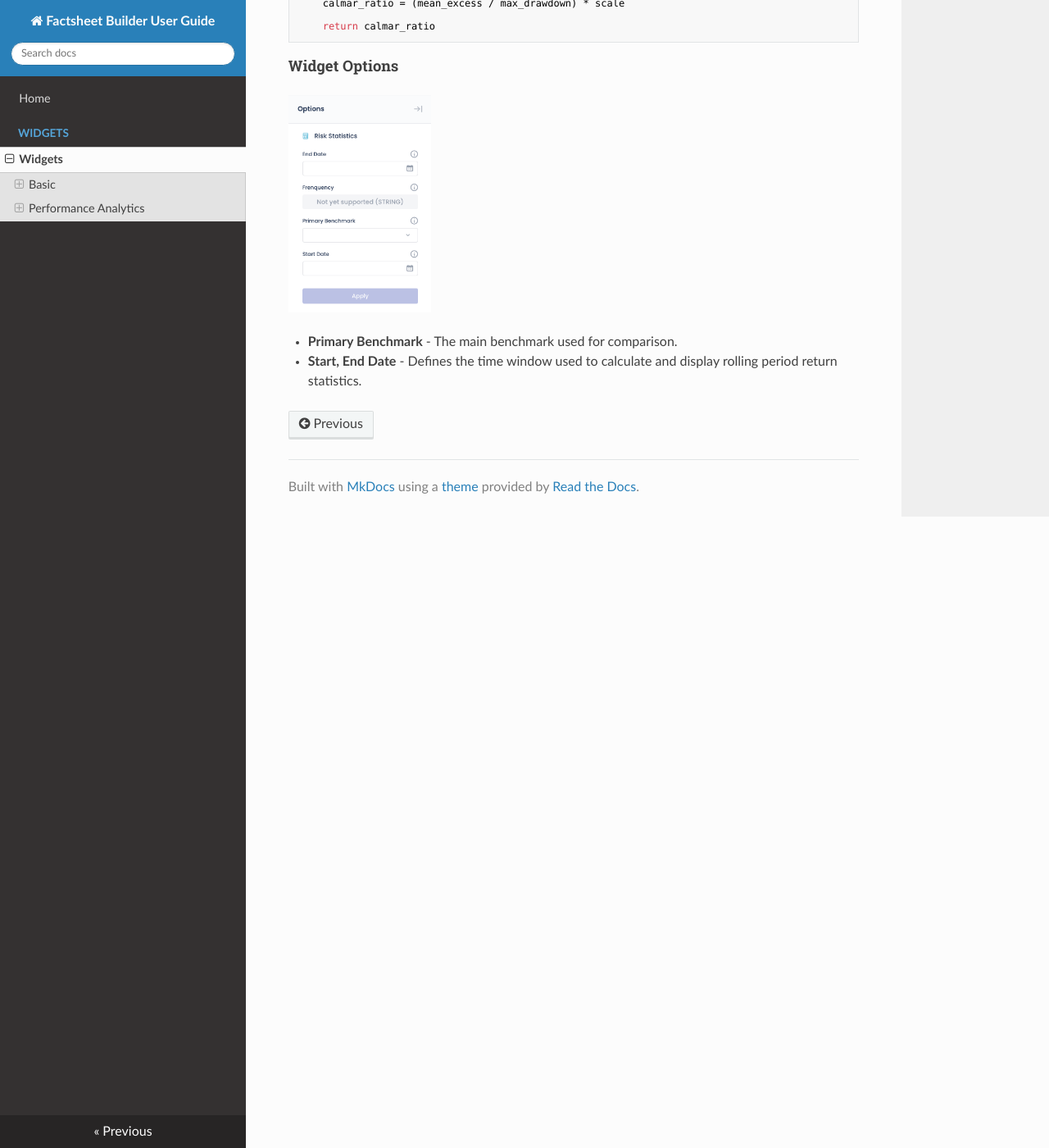
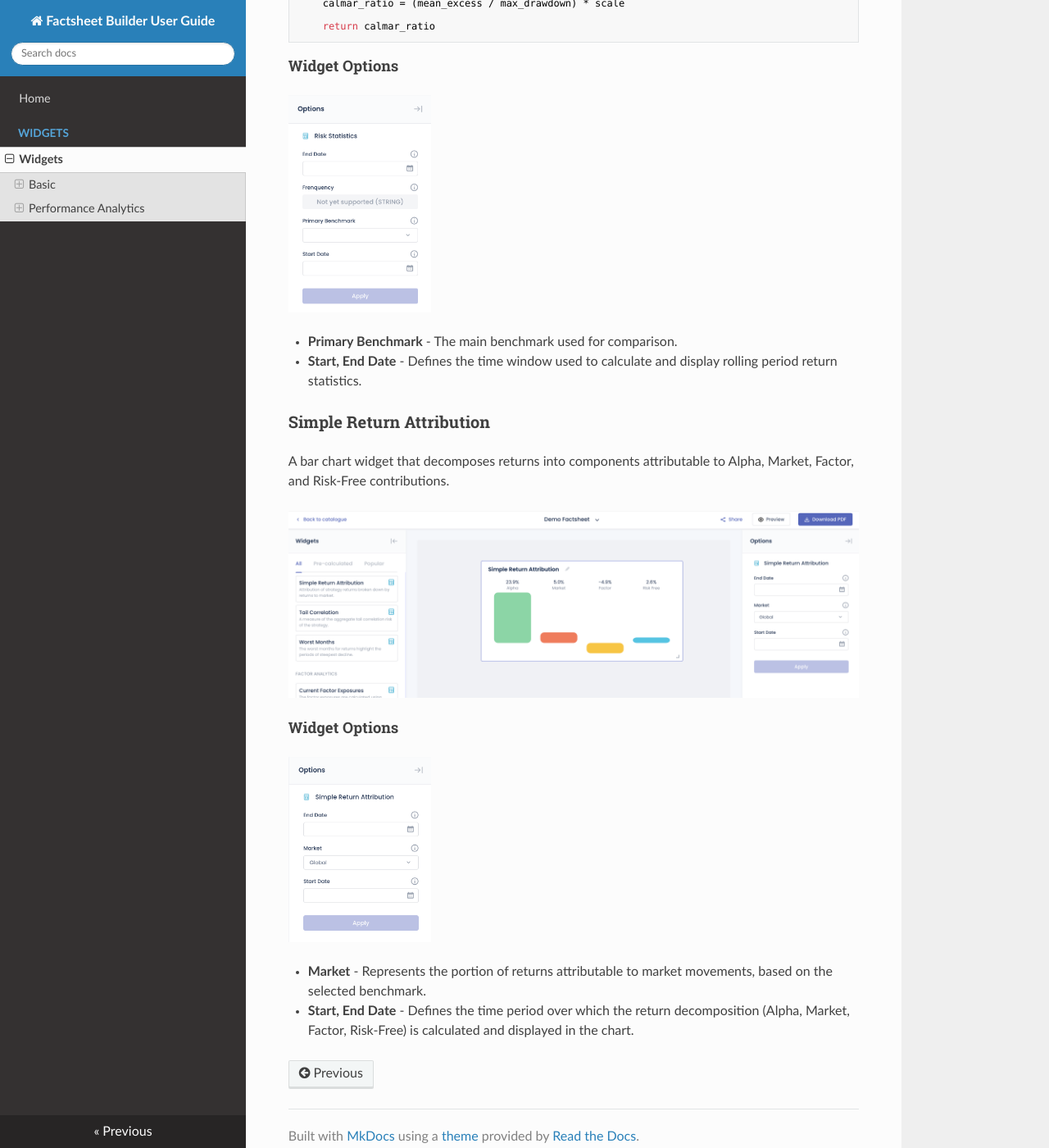
Before and after one commit to noviscient/factbox-user-guide, an MkDocs documentation site: the page built from docs/widgets/index.md, in a window 1280 px wide and 1400 px high, scrolled down 20219 px. Shown: the whole window at 82% size. Built offline with MkDocs 1.6.1, drawn with Linux system fonts in a browser that asks for light colours; nearby versions of some CDN libraries.

Commit message:
update widgets, simple return attribution

```diff
--- a/docs/widgets/index.md
+++ b/docs/widgets/index.md
@@ -835,3 +835,15 @@ def calculate_calmar_ratio(
 
 - **Primary Benchmark** - The main benchmark used for comparison.
 - **Start, End Date** - Defines the time window used to calculate and display rolling period return statistics.
+
+### Simple Return Attribution
+A bar chart widget that decomposes returns into components attributable to Alpha, Market, Factor, and Risk-Free contributions.
+
+<img src="../images/widgets/SCR-20250512-uqdn.png" alt="Simple Return Attribution"/>
+
+#### Widget Options
+
+<img src="../images/widgets/SCR-20250513-bbud.png" alt="Risk Statistics options" width="25%"/>
+
+- **Market** - Represents the portion of returns attributable to market movements, based on the selected benchmark.
+- **Start, End Date** - Defines the time period over which the return decomposition (Alpha, Market, Factor, Risk-Free) is calculated and displayed in the chart.
```
Also changed, not shown: docs/images/widgets/SCR-20250512-uqdn.png (added), docs/images/widgets/SCR-20250513-bbud.png (added).
